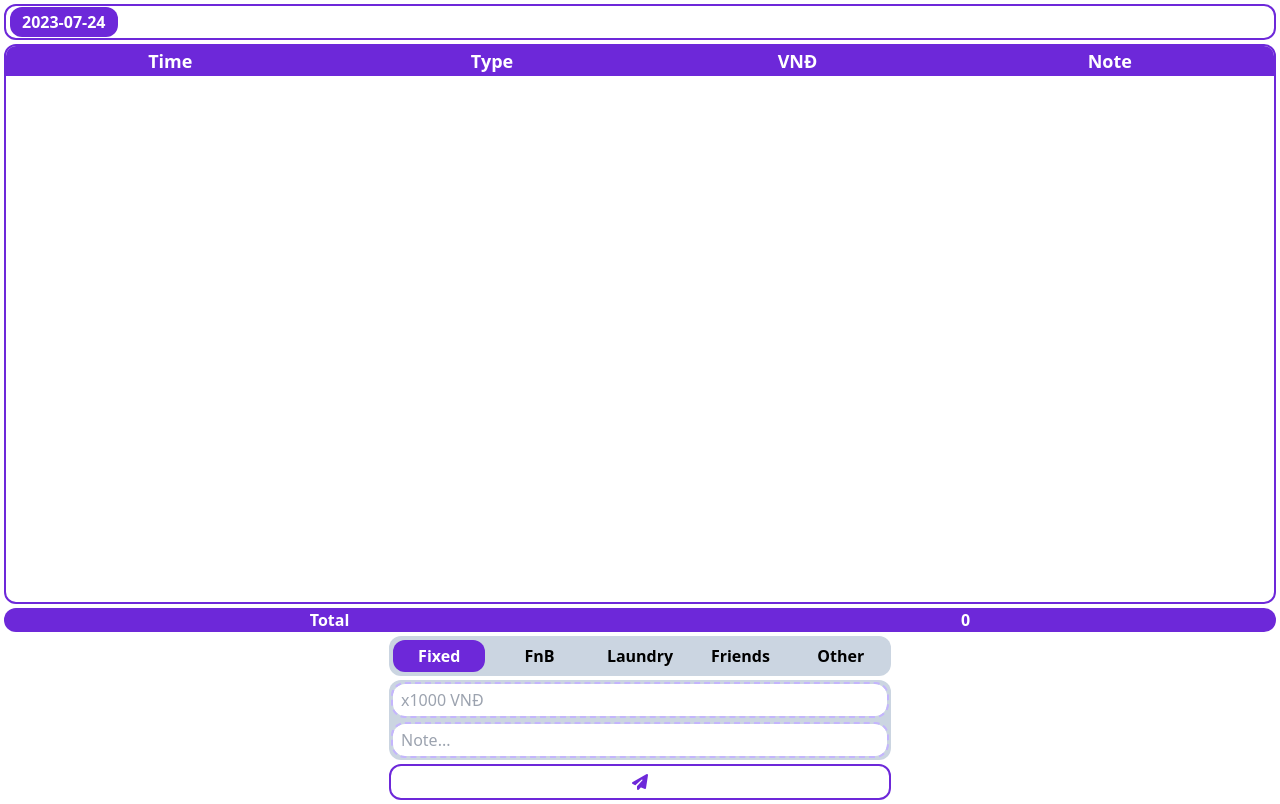
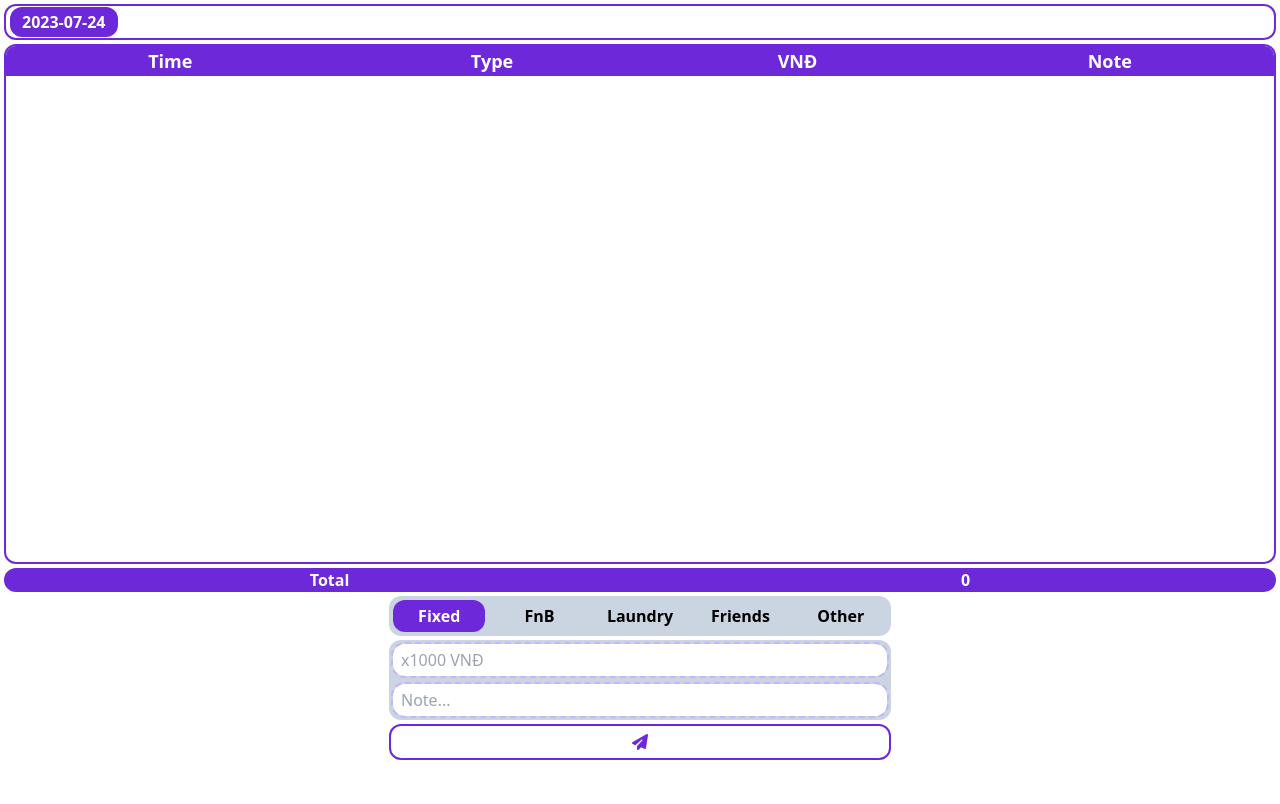
Before and after one commit to Kunniii/budget, a Vue app: page / in a window 1280 px wide. Built offline with nearby package versions, Linux system fonts and the light colour scheme.

Commit message:
update styles for dark theme

```diff
--- a/index.html
+++ b/index.html
@@ -16,7 +16,7 @@
     ></script>
     <title>MyBudget</title>
   </head>
-  <body>
+  <body class="dark:bg-gray-950">
     <div id="app"></div>
     <script
       type="module"
--- a/src/components/DataTable.vue
+++ b/src/components/DataTable.vue
@@ -23,7 +23,9 @@ function truncateString(str, maxLength) {
 </script>
 
 <template>
-  <div class="m-1 h-[70vh] overflow-y-scroll rounded-xl border-2 border-violet-700 scrollbar">
+  <div
+    class="m-1 h-[65vh] overflow-y-scroll rounded-xl border-2 border-violet-700 scrollbar bg-white"
+  >
     <table class="border-collapse w-full text-center select-none">
       <colgroup>
         <col class="w-2" />
```
